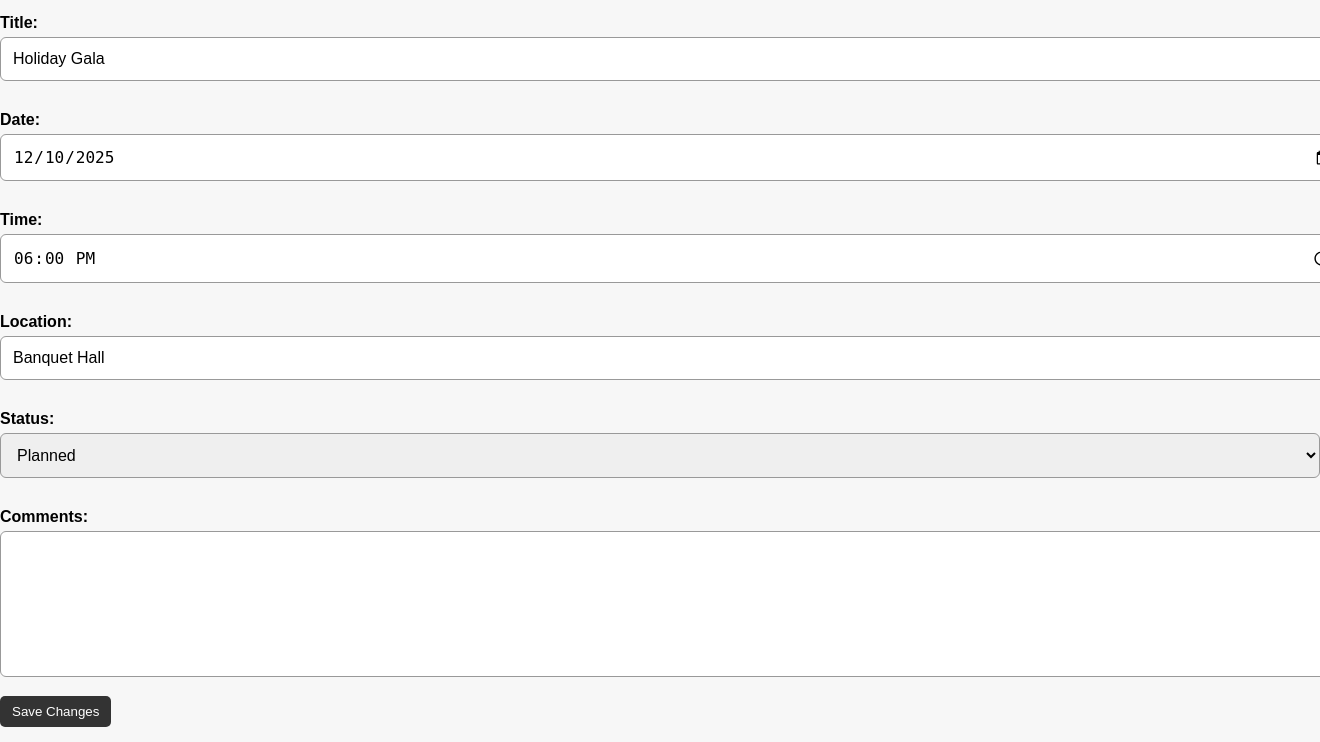
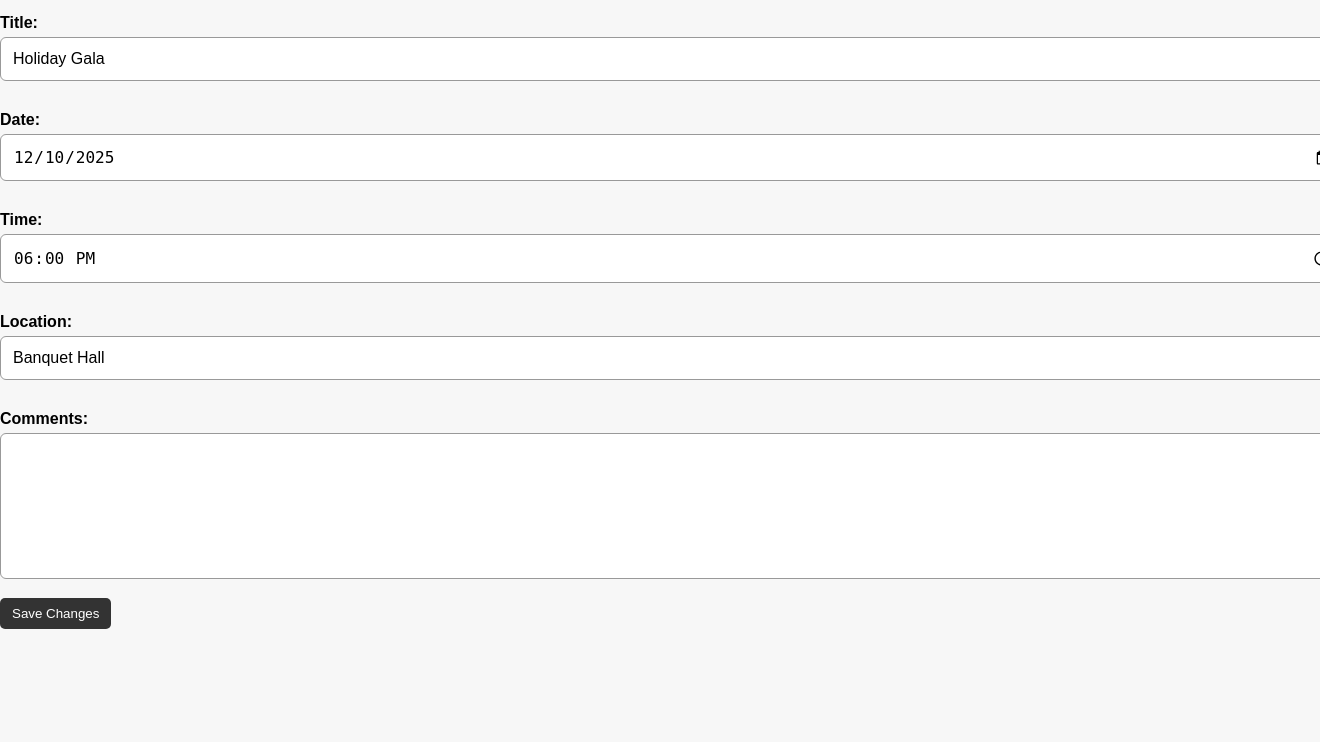
Before and after one commit to fadialsaad1/Grizz-POP, a PHP site: page /edit_event.php?id=20 in a window 1320 px wide; the page is wider, and only the part inside the window is pictured. Shown: the part 58-800 px from the top of that part. Run offline with PHP 8.4, Linux system fonts and the light colour scheme; data comes from the database, SQL or seed files in the repository.

Commit message:
changing status when creating or editing

```diff
--- a/edit_event.php
+++ b/edit_event.php
@@ -81,12 +81,6 @@ if ($_SERVER["REQUEST_METHOD"] == "POST") {
     <label>Location:</label>
     <input type="text" name="location" value="<?= htmlspecialchars($event['location']) ?>" required>
 
-    <label>Status:</label>
-    <select name="status">
-        <option <?= $event['status']=='Planned'?'selected':'' ?>>Planned</option>
-        <option <?= $event['status']=='Scheduled'?'selected':'' ?>>Scheduled</option>
-        <option <?= $event['status']=='Completed'?'selected':'' ?>>Completed</option>
-    </select>
 
     <label>Comments:</label>
     <textarea name="comments"><?= htmlspecialchars($event['customComments'] ?? "") ?></textarea>
```
Also changed, not shown: creation_user.php (+3 -5 lines).
